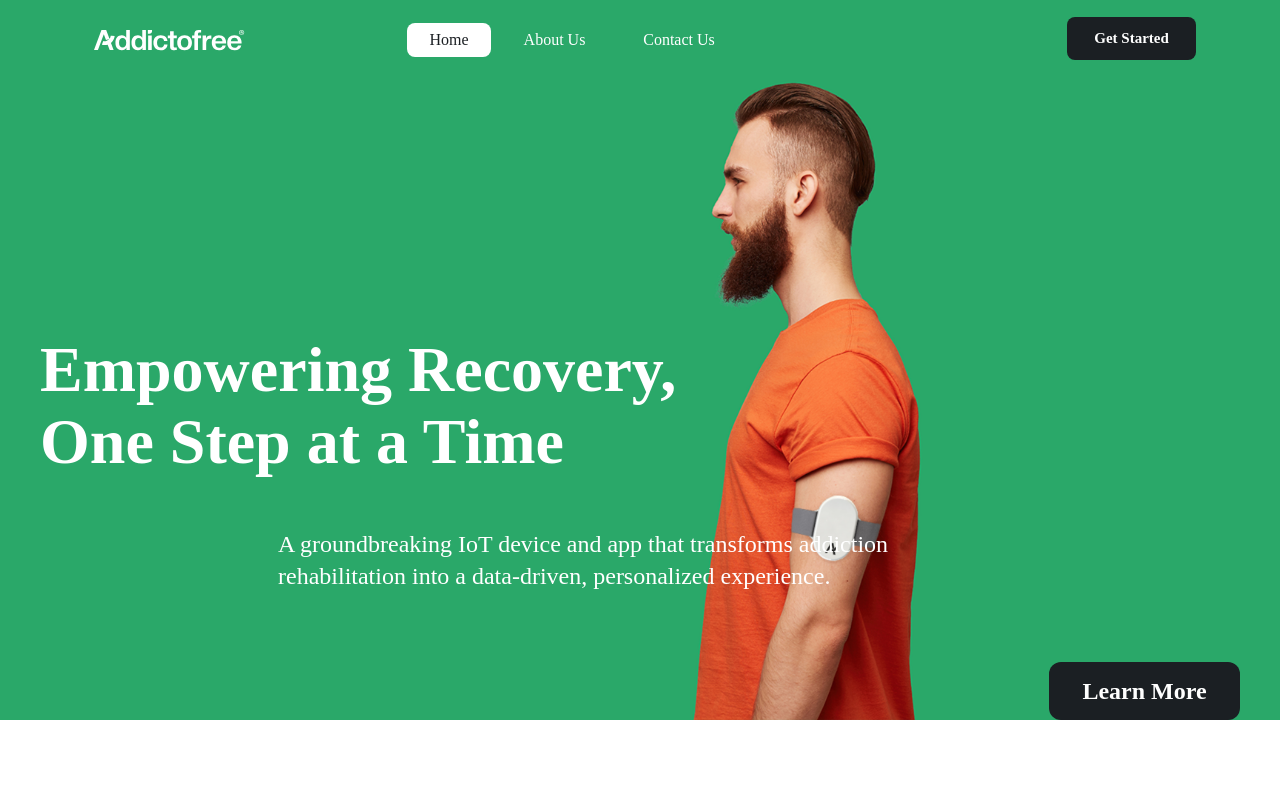
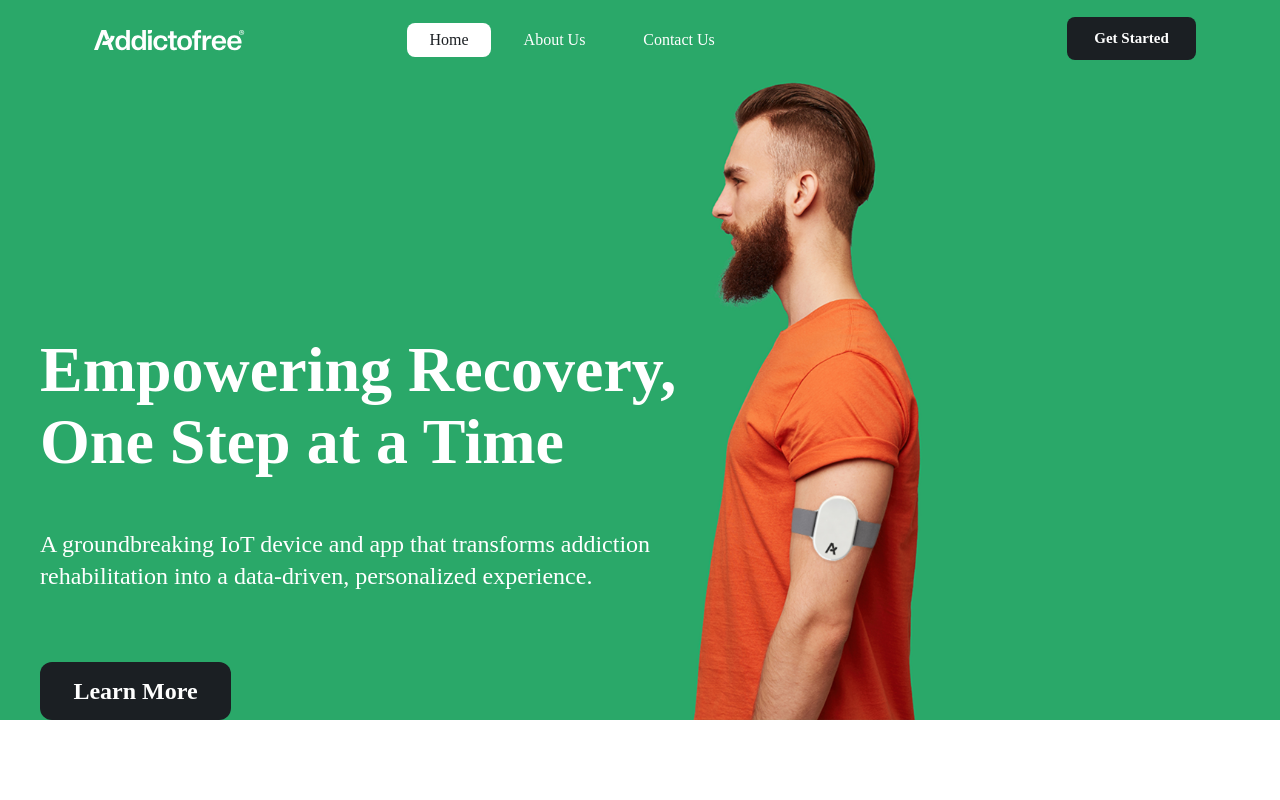
Before and after one commit to yashc9602/addictofree-v1.0, a React (Vite) app: page / in a window 1280 px wide. Shown: the top 800 px of the page. Built offline with nearby package versions, Linux system fonts and the light colour scheme.

Commit message:
Alignment of Home TExt Done

```diff
--- a/src/pages/Home1/index.jsx
+++ b/src/pages/Home1/index.jsx
@@ -13,24 +13,26 @@ const Home1Page = () => {
     <>
       <div className="bg-white-A700 flex flex-col font-sfprotext items-center justify-start mx-auto w-full">
 
-        <div className="bg-green-500"
+        <div
         // className="bg-cover bg-no-repeat font-creatodisplay md:h-[548px]  px-20 md:px-5 h-screen w-fit md:w-full"
         // style={{
         //   backgroundImage: "url('images/img_herosection_972x1728.png')",
         // }}
         >
 
-<Img
-            className="h-[90vh] sm:h-auto object-cover   w-fit md:w-full"
+           <Img
+            className="h-[90vh] sm:h-auto object-cover z-10   w-fit md:w-full"
             src="images/img_herosection_972x1728.png"
             alt="image"
           />
+
 
           <div className="absolute flex flex-col h-full inset-[0] items-center justify-end m-auto px-10 sm:px-5 py-20 w-full">
 
             <div className="flex flex-col gap-[50px] items-start justify-end w-full">
               <div className="flex flex-col items-start justify-end w-full">
                 <div className="flex flex-col items-start justify-end w-full">
+
                   <Text
                     className="leading-[72.00px] max-w-[724px] md:max-w-full md:text-5xl text-[64px] text-white-A700"
                     size="txtCreatoDisplayBold64"
@@ -40,7 +42,7 @@ const Home1Page = () => {
                 </div>
               </div>
               <div className="flex flex-col font-satoshivariable items-center justify-start w-full">
-                <div className="flex flex-col items-center justify-start w-full">
+                <div className="flex flex-col items-start justify-start w-full">
                   <Text
                     className="leading-[32.00px] max-w-[724px] md:max-w-full text-2xl md:text-[22px] text-white-A700 sm:text-xl"
                     size="txtSatoshiVariableMedium24"
@@ -51,7 +53,7 @@ const Home1Page = () => {
                   </Text>
                 </div>
               </div>
-              <div className="flex flex-col font-satoshivariable items-end justify-start pt-5 w-full">
+              <div className="flex flex-col font-satoshivariable items-start justify-start pt-5 w-full">
                 <Button
                   className="cursor-pointer font-bold min-w-[191px] rounded-[12px] text-2xl md:text-[22px] text-center sm:text-xl"
                   color="gray_900_02"
```
